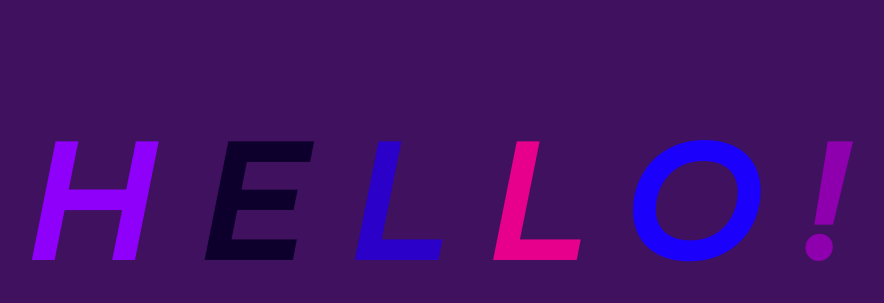
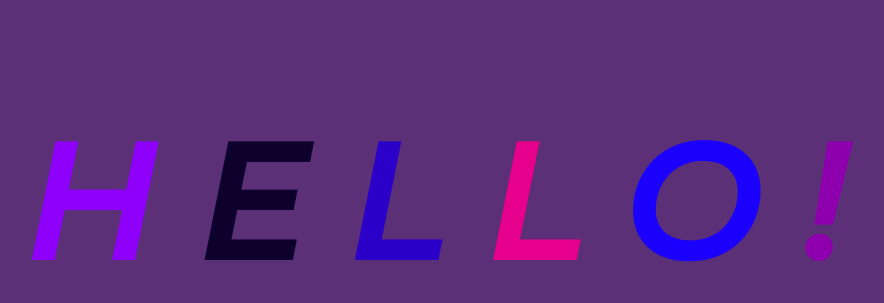
Before and after one commit to Peggy21/Hello-again, a plain HTML site: page index.html in a window 1280 px wide. Shown: the part 206-509 px from the top of the page, without its empty margins (206-1090 px from the left). Drawn offline with Linux system fonts and the light colour scheme.

Commit message:
Change again the bg

```diff
--- a/app.css
+++ b/app.css
@@ -3,7 +3,7 @@ body{
     justify-content: center;
     align-items: center;
     height: 100vh;
-    background-color:rgb(64, 17, 95);
+    background-color:rgb(91, 48, 119)
 }
 
 h1 {
```
